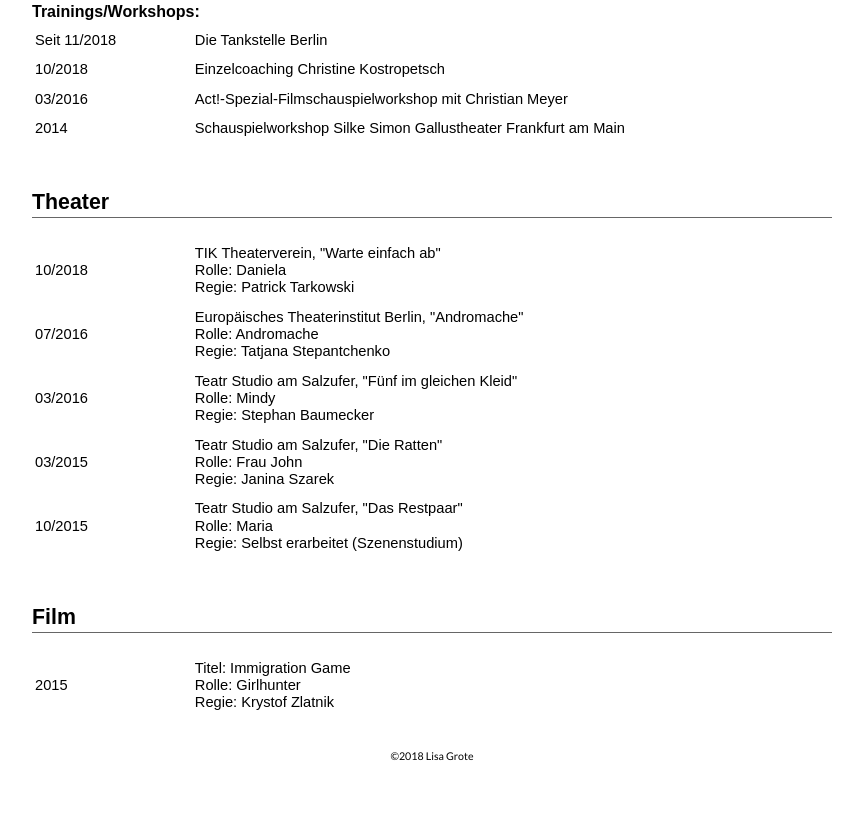
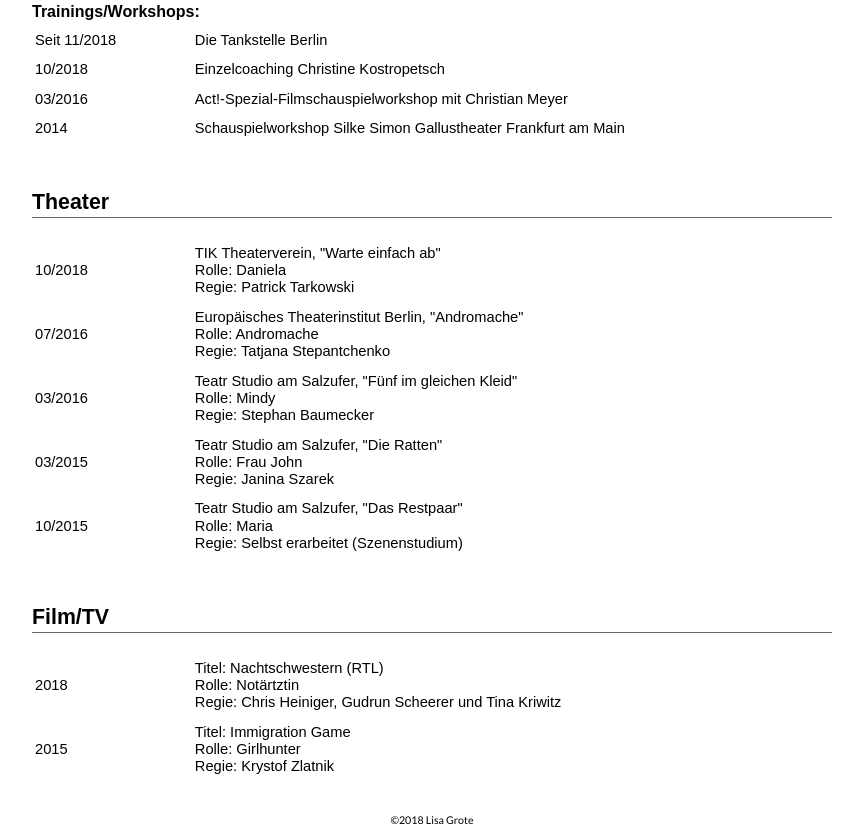
Before and after one commit to lisagrote/lisagrote.github.io, a plain HTML site: page resume.html in a window 1280 px wide. Shown: the part 843-1677 px from the top of the page, without its empty margins (208-1071 px from the left). Before the commit the page ends 1613 px from the top, so only its background shows below. Drawn offline with Linux system fonts and the light colour scheme.

Commit message:
Added role

```diff
--- a/resume.html
+++ b/resume.html
@@ -138,8 +138,15 @@
       </table>
 
 
-      <h3>Film</h3>
+      <h3>Film/TV</h3>
       <table>
+          <tr>
+              <th>2018</th>
+              <td>Titel: Nachtschwestern (RTL)<br>
+                Rolle: Notärtztin<br>
+                Regie: Chris Heiniger, Gudrun Scheerer und Tina Kriwitz
+                </td>
+            </tr>
         <tr>
           <th>2015</th>
           <td>Titel: Immigration Game<br>
```
